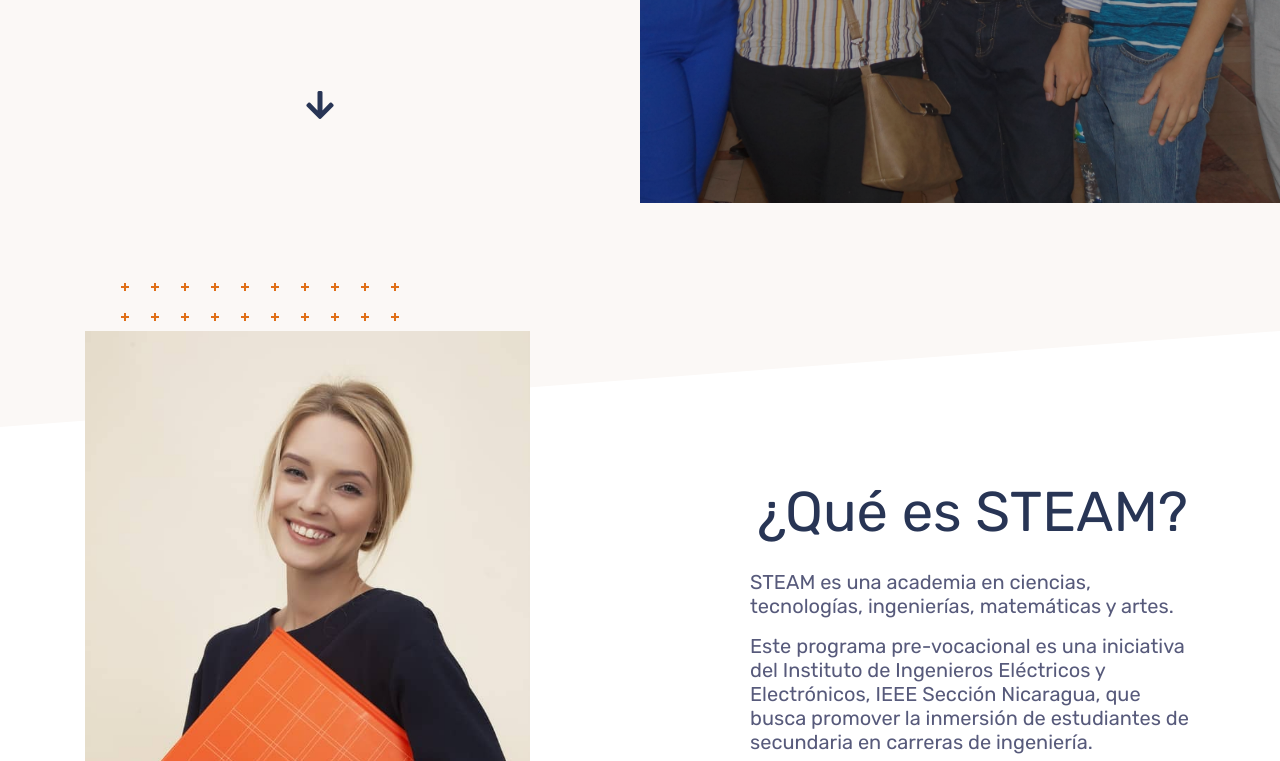
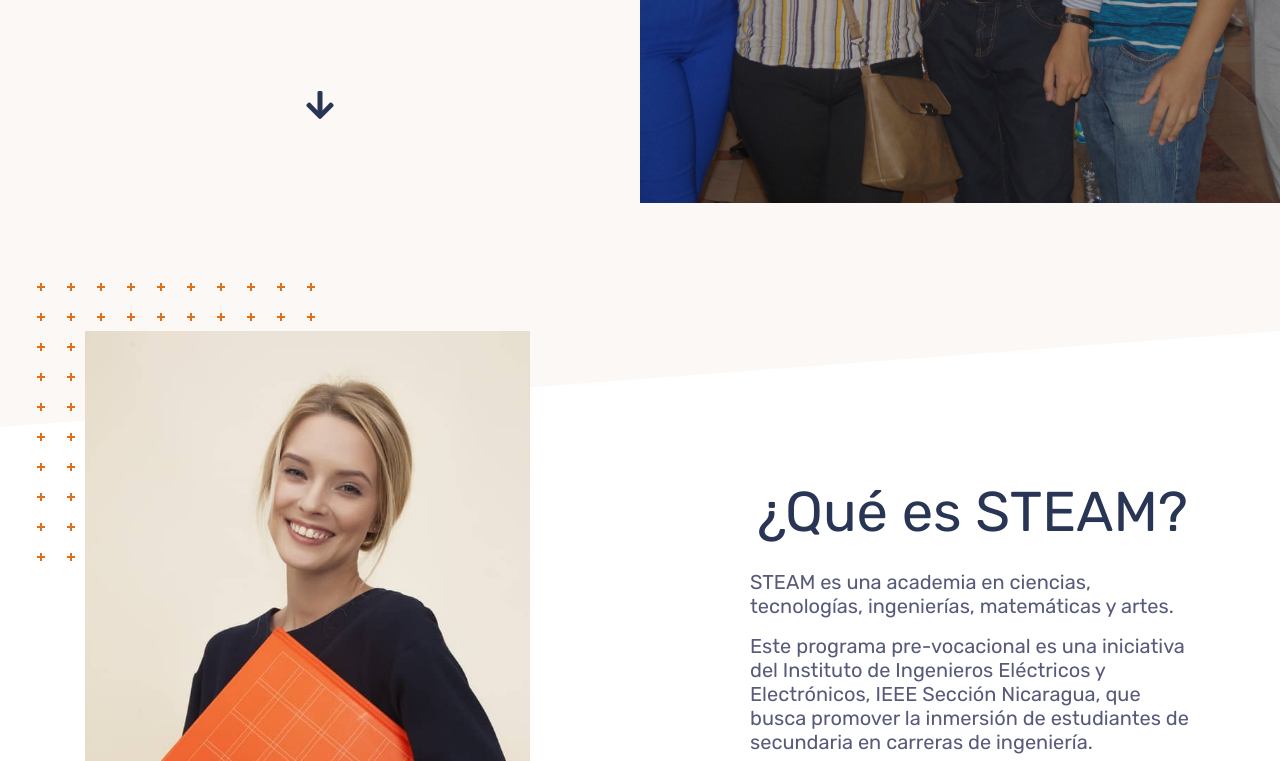
Before and after one commit to JackZeled0n/Steam-Academy, a plain HTML site: page index.html in a window 1280 px wide. Shown: the part 597-1358 px from the top of the page. Drawn offline with Linux system fonts and the light colour scheme.

Commit message:
Change position of decoration

```diff
--- a/index.html
+++ b/index.html
@@ -163,7 +163,7 @@
           <div class="position-relative mb-md-0 d-none d-md-block">
 
             <!-- Decoration -->
-            <div class="position-absolute top-center top-md-left text-warning mt-n8 ml-md-n8">
+            <div class="position-absolute top-left top-md-left text-warning mt-n8 ml-md-n8">
               <svg width="278" height="278" viewBox="0 0 278 278" fill="none" xmlns="http://www.w3.org/2000/svg">
                 <path fill="#E06F18" d="M3 0h2v8H3z" />
                 <path fill="#E06F18" d="M0 3h8v2H0zM33 0h2v8h-2z" />
```
